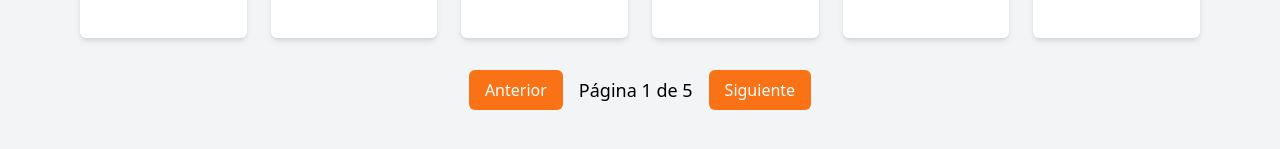
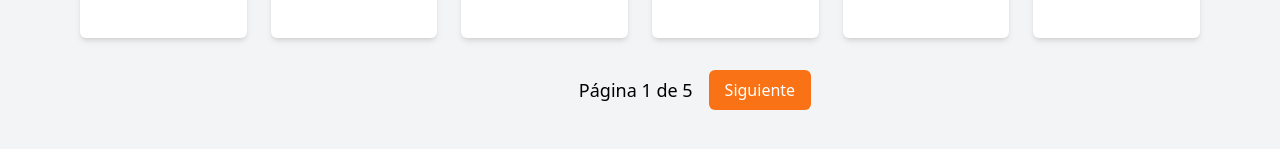
Before and after one commit to JuanLoaiza007/login-register-test, a Next.js app: page / in a window 1280 px wide. Shown: the part 533-682 px from the top of the page. Built offline with nearby package versions, Linux system fonts and the light colour scheme.

Commit message:
style: pagination with dynamic appear/disappear behavior

```diff
--- a/src/components/products/ProductsGrid.jsx
+++ b/src/components/products/ProductsGrid.jsx
@@ -10,7 +10,7 @@ export default function ProductsGrid() {
   const [products, setProducts] = useState([])
   const [currentPage, setCurrentPage] = useState(1)
   const [totalPages, setTotalPages] = useState(0)
-  const [isLoading, setIsLoading] = useState(true) // Comienza como true para mostrar el cargador inicialmente
+  const [isLoading, setIsLoading] = useState(true)
   const productsPerPage = 6
 
   const { filterProducts } = useFilters()
@@ -20,7 +20,7 @@ export default function ProductsGrid() {
       setProducts(data)
       setIsLoading(false)
     })
-  }, []) // Solo se ejecuta una vez al montar el componente
+  }, [])
 
   const filteredProducts = filterProducts(products)
 
@@ -47,7 +47,7 @@ export default function ProductsGrid() {
   }
 
   const handleProductClick = () => {
-    setIsLoading(true) // Activar el cargador cuando se hace clic en un producto
+    setIsLoading(true)
   }
 
   return (
@@ -63,17 +63,32 @@ export default function ProductsGrid() {
         ))}
       </div>
 
-      <div className='flex justify-center items-center mt-8'>
+      <div className='flex justify-center items-center mt-8 space-x-4'>
+        {/* Botón Anterior */}
         <button
-          className='px-4 py-2 bg-orange-500 text-white rounded-md mr-4'
+          className={`px-4 py-2 bg-orange-500 text-white rounded-md transition
+                      ${
+                        currentPage === 1 || totalPages === 0 ? 'invisible' : ''
+                      }`}
           onClick={() => changePage(currentPage - 1)}
           disabled={currentPage === 1 || totalPages === 0}
         >
           Anterior
         </button>
-        <span className='text-lg'>{`Página ${currentPage} de ${totalPages}`}</span>
+
+        {/* Información de la página */}
+        {totalPages > 0 && (
+          <span className='text-lg'>{`Página ${currentPage} de ${totalPages}`}</span>
+        )}
+
+        {/* Botón Siguiente */}
         <button
-          className='px-4 py-2 bg-orange-500 text-white rounded-md ml-4'
+          className={`px-4 py-2 bg-orange-500 text-white rounded-md transition
+                      ${
+                        currentPage === totalPages || totalPages === 0
+                          ? 'invisible'
+                          : ''
+                      }`}
           onClick={() => changePage(currentPage + 1)}
           disabled={currentPage === totalPages || totalPages === 0}
         >
```
